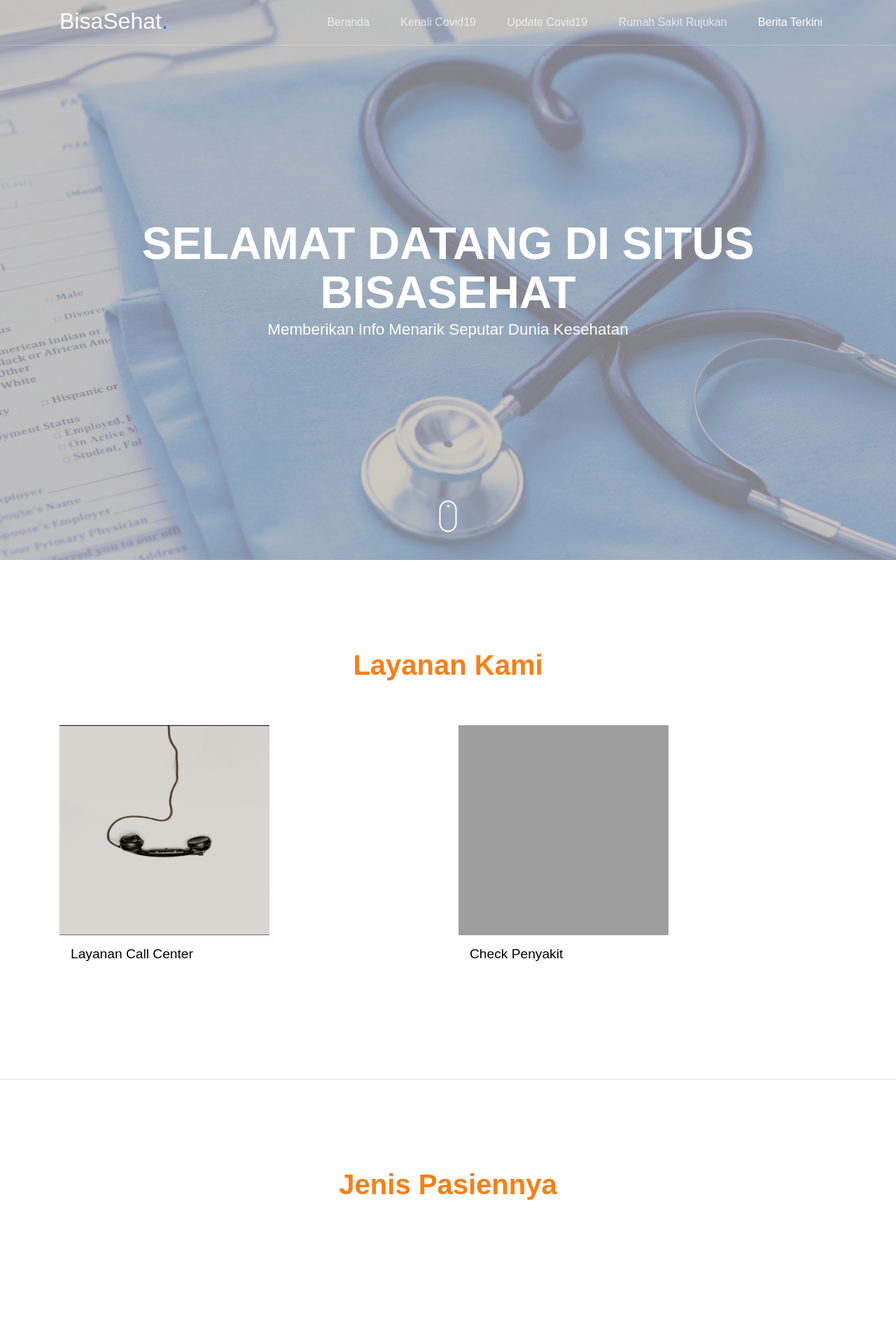
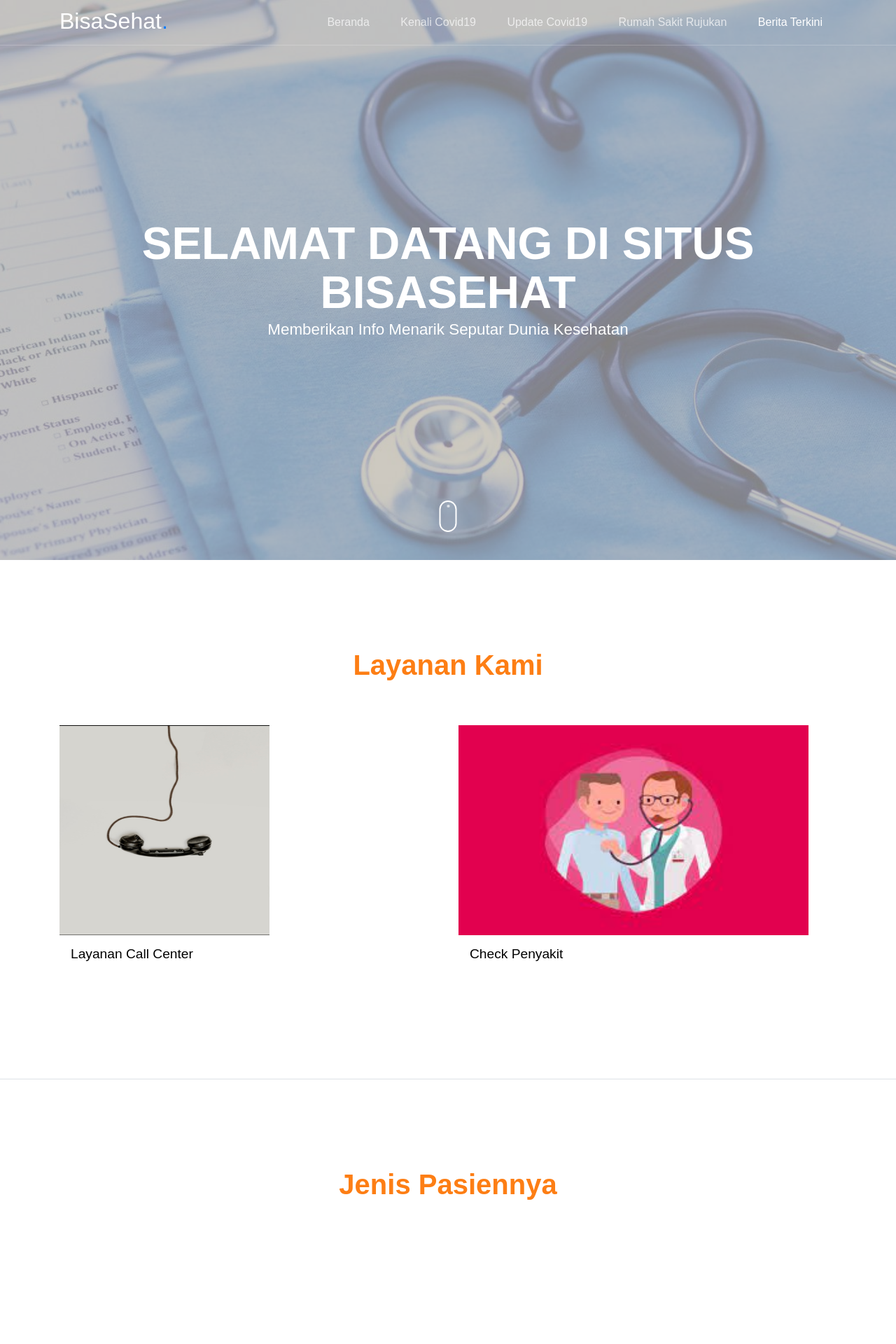
Before and after one commit to abdilaziez/UAS_PemroWeb_KEL5, a PHP site: page / in a window 1280 px wide. Shown: the top 1920 px of the page at 70% size. Run offline with PHP 8.4, Linux system fonts and the light colour scheme; data comes from the database, SQL or seed files in the repository; data that the repository does not hold is empty; some web fonts are replaced; grey boxes are pictures that could not be loaded.

Commit message:
Update index.php

```diff
--- a/index.php
+++ b/index.php
@@ -173,7 +173,7 @@ $berita = query("SELECT * FROM berita ");
                 <ul class="social">
                   <li><a href="radar.php"><span >Kunjungi</span></a></li>
                 </ul>
-                <img src="image/CheckKes.jpg" alt="Image" style="width:300px;height: 300px;" class="img-fluid">
+                <img src="images/CheckKes.jpg" alt="Image" style="width:500px;height: 300px;" class="img-fluid">
               </figure>
               <div class="p-3">
                 <h3>Check Penyakit</h3>
```
